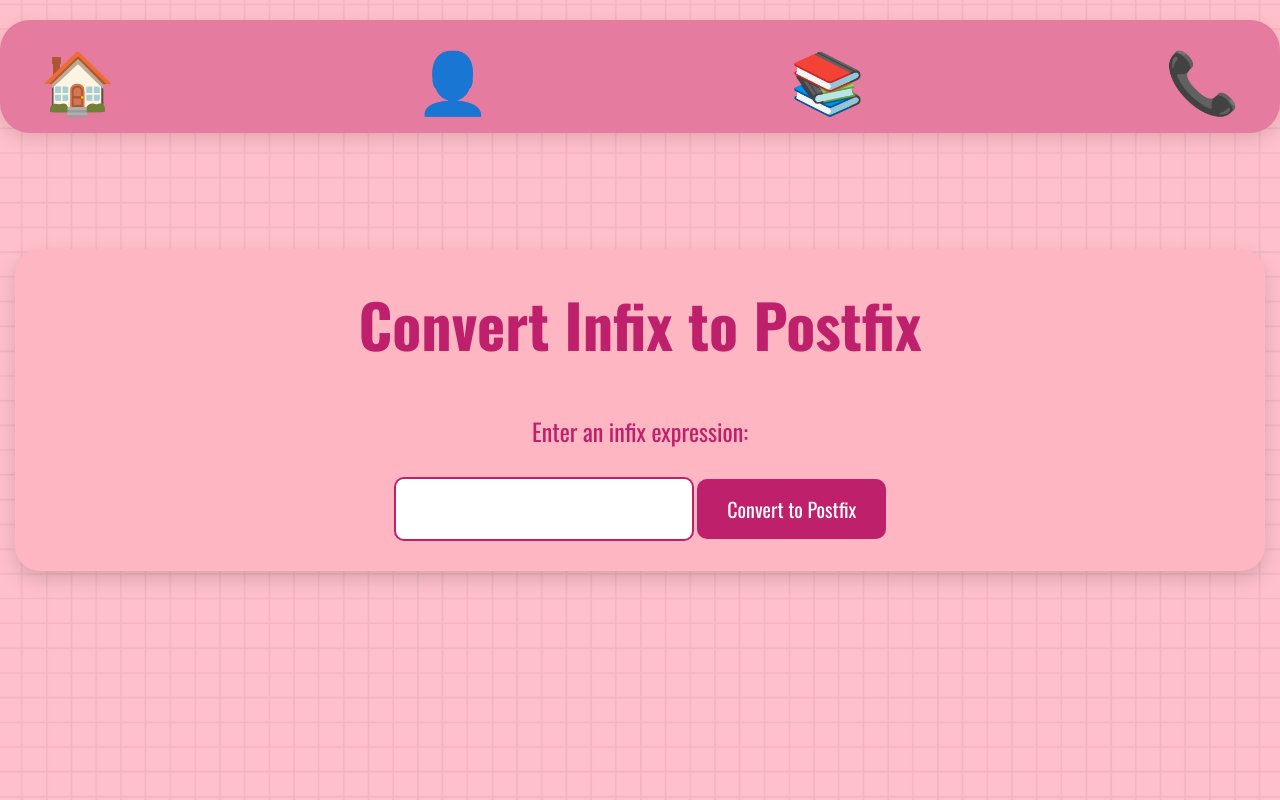
After one commit to aliajyce/DSA-Laboratory-Activities, a Flask app: page /inpostfix in a window 1280 px wide. The commit adds this page. Run offline with Flask 3, Linux system fonts and the light colour scheme.

Commit message:
Add files via upload

```diff
--- a/Lapira_Lab3/app.py
+++ b/Lapira_Lab3/app.py
@@ -43,5 +43,64 @@ def area_of_circle():
         result = 3.14159 * radius * radius
     return render_template('areaofCircle.html', result=result)
 
+# infix to postfix
+
+def precedence(op):
+    if op in ('+', '-'):
+        return 1
+    elif op in ('*', '/'):
+        return 2
+    elif op == '^':
+        return 3
+    return 0
+
+
+def infix_to_postfix(expression):
+    ops = []
+    output = []
+
+    for token in expression:
+        if token == ' ':
+            continue
+
+        if token.isalnum():
+            output.append(token)
+        elif token == '(':
+            ops.append(token)
+        elif token == ')':
+            while ops and ops[-1] != '(':
+                output.append(ops.pop())
+            if ops and ops[-1] == '(':
+                ops.pop()
+            else:
+                return "Mismatched parentheses, Invalid."
+        elif token in '+-*/^':
+            while (ops and ops[-1] != '(' and
+                   ((token != '^' and precedence(ops[-1]) >= precedence(token)) or
+                    (token == '^' and precedence(ops[-1]) > precedence(token)))):
+                output.append(ops.pop())
+            ops.append(token)
+        else:
+            return f"Invalid token: {token}"
+
+    while ops:
+        if ops[-1] in '()':
+            return "Mismatched parentheses, Invalid."
+        output.append(ops.pop())
+
+    return ''.join(output)
+
+@app.route('/inpostfix', methods=['GET', 'POST'])
+def inpostfix():
+    result = None
+    if request.method == 'POST':
+        expression = request.form.get('inputString', '').strip()
+        if not expression:
+            result = "Please enter a valid expression."
+        else:
+            result = infix_to_postfix(expression)
+    return render_template('inpostfix.html', result=result)
+
+
 if __name__ == "__main__":
     app.run(debug=True)
--- a/Lapira_Lab3/static/contact.css
+++ b/Lapira_Lab3/static/contact.css
@@ -41,7 +41,7 @@ body {
 
 .nav-icons {
   display: flex;
-  gap: 300px;    /* reduced gap to bring icons closer */
+  gap: 300px;
   font-size: 60px;
   color: var(--accent);
 }
--- a/Lapira_Lab3/static/work.css
+++ b/Lapira_Lab3/static/work.css
@@ -169,6 +169,30 @@ body {
   text-align: center;
 }
 
+.page-inpost .work-box {
+  background-color: rgb(253, 182, 194);
+  color: #bb0e5c;
+  padding: 30px 100px;
+  border-radius: 25px;
+  box-shadow: 0 8px 20px rgba(0, 0, 0, 0.15);
+  text-align: center;
+  width: 100%;
+  height: 100%;
+  max-width: 1250px;
+  max-height: 480px;
+  transition: all 0.3s ease-in-out;
+  margin-top: 20px;
+}
+
+.page-inpost .work-box h2 {
+  font-size: 60px;
+  color: var(--accent);
+  margin-top: 0px;
+  margin-bottom: 5px;
+  font-family: 'Oswald', sans-serif;
+  text-align: center;
+}
+
 .buttons {
   display: flex;
   flex-direction: row;
--- a/Lapira_Lab3/templates/index.html
+++ b/Lapira_Lab3/templates/index.html
@@ -3,7 +3,7 @@
 <head>
   <meta charset="utf-8" />
   <meta name="viewport" content="width=device-width,initial-scale=1" />
-  <title>Welcome — My Space</title>
+  <title>Welcome — My Portfolio</title>
 
     <link href="https://fonts.googleapis.com/css2?family=Oswald:wght@400;700&family=Special+Elite&display=swap" rel="stylesheet">
     <link rel="stylesheet" href="{{ url_for('static', filename='styles.css') }}?v=2">
--- /dev/null
+++ b/Lapira_Lab3/templates/inpostfix.html
@@ -0,0 +1,41 @@
+<!DOCTYPE html>
+<html lang="en">
+<head>
+    <meta charset="utf-8" />
+    <meta name="viewport" content="width=device-width,initial-scale=1" />
+    <title>Infix to Postfix Converter</title>
+    <link href="https://fonts.googleapis.com/css2?family=Oswald:wght@400;700&family=Special+Elite&display=swap" rel="stylesheet">
+    <link rel="stylesheet" href="{{ url_for('static', filename='work.css') }}">
+</head>
+
+<body class="page-inpost">
+    <nav class="top-nav">
+        <div class="nav-icons">
+            <a href="{{ url_for('index') }}" class="icon">🏠</a>
+            <a href="{{ url_for('profile') }}" class="icon">👤</a>
+            <a href="{{ url_for('works') }}" class="icon">📚</a>
+            <a href="{{ url_for('contact') }}" class="icon">📞</a>
+        </div>
+    </nav>
+
+    <main class="work-section">
+        <div class="work-box">
+            <div class="work-content">
+                <h2>Convert Infix to Postfix</h2>
+
+                <form action="{{ url_for('inpostfix') }}" method="post" class="works-form">
+                    <label for="inputString" class="form-label">Enter an infix expression:</label>
+                    <input type="text" id="inputString" name="inputString" required class="form-input">
+                    <input type="submit" value="Convert to Postfix" class="form-submit">
+                </form>
+
+                {% if result %}
+                <div class="result-container">
+                    <p class="result-text">Converted expression: <strong class="result-value">{{ result }}</strong></p>
+                </div>
+                {% endif %}
+            </div>
+        </div>
+    </main>
+</body>
+</html>
--- a/Lapira_Lab3/templates/works.html
+++ b/Lapira_Lab3/templates/works.html
@@ -25,6 +25,7 @@
           <a href="{{ url_for('touppercase') }}" class="btn">UPPERCASE</a>
           <a href="{{ url_for('area_of_circle') }}" class="btn">AREA (CIRCLE)</a>
           <a href="{{ url_for('area_of_triangle') }}" class="btn">AREA (TRIANGLE)</a>
+          <a href="{{ url_for('inpostfix') }}" class="btn">INFIX TO POSTFIX</a>
           </div>
         </div>
       </div>
```
Also changed, not shown: Lapira_InfixPostfix.py (added, +58 -0 lines), Lapira_Lab3/static/styles.css (line endings or trailing spaces).
